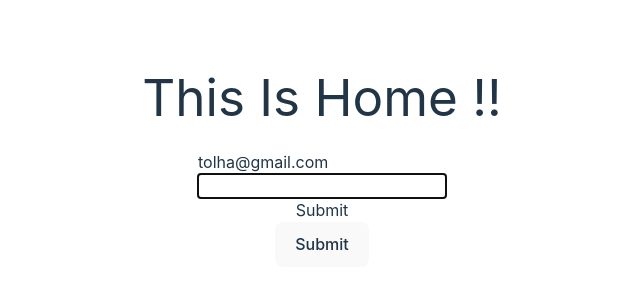
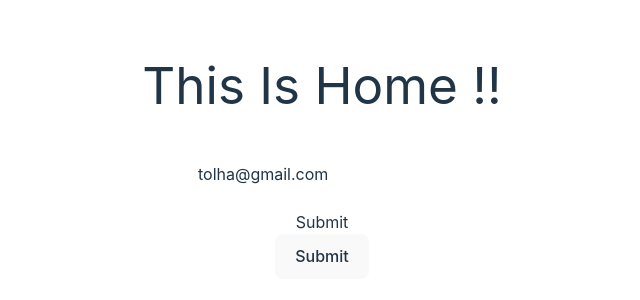
Before and after one commit to sheikhmuhammadantor/milestone-08-react-router, a React (Vite) app in the folder Module46/FromAndContextAPI/: page /home in a window 1280 px wide. Shown: the part 232-532 px from the top of the page, without its empty margins (318-958 px from the left). Built offline with nearby package versions, Linux system fonts and the light colour scheme.

Commit message:
Custom Hook, HookFrom.

```diff
--- /dev/null
+++ b/Module46/FromAndContextAPI/src/compontnts/Form/HookFrom.jsx
@@ -0,0 +1,49 @@
+import useInputState from "../Hook/useInputState";
+import useInputStateObj from "../Hook/useInputStateObj";
+
+function HookFrom() {
+
+    const [name, handelSetName] = useInputState()
+    const [password, handelSetPassword] = useInputState()
+    const phoneState = useInputStateObj();
+
+    const handelNameChange = (e) => {
+        handelSetName(e.target.value);
+    }
+
+    const handelPasswordChange = (e) => {
+        handelSetPassword(e.target.value);
+    }
+
+    const handelSubmit = (e) => {
+        e.preventDefault()
+        console.log(name);
+        console.log(phoneState.data);
+        console.log(password);
+    }
+
+    return (
+        <div>
+            <form onSubmit={handelSubmit} className="space-y-2">
+                <input onChange={handelNameChange} type="text" name="name" />
+                <br />
+                <input {...phoneState} type="text" name="phone" />
+                <br />
+                <input defaultValue={'tolha@gmail.com'} type="email" name="email" />
+                <br />
+                <input onChange={handelPasswordChange} type="password" name="password" />
+                <br />
+                <input type="submit" value="Submit" className="border p-2 rounded-xl px-4 bg-gray-800" />
+                <br />
+                <button type="submit">Submit</button>
+                <div>
+                    {name && <p>Name : {name}</p>}
+                    {phoneState.data && <p>Phone : {phoneState.data}</p>}
+                    {password && <p>Password : {password}</p>}
+                </div>
+            </form>
+        </div>
+    )
+}
+
+export default HookFrom
--- a/Module46/FromAndContextAPI/src/compontnts/Home.jsx
+++ b/Module46/FromAndContextAPI/src/compontnts/Home.jsx
@@ -1,5 +1,6 @@
 import PageTitle from "../utility/PageTitle";
-import UseRefFrom from "./Form/UseRefFrom";
+import HookFrom from "./Form/HookFrom";
+// import UseRefFrom from "./Form/UseRefFrom";
 // import StateForm from "./Form/StateForm";
 // import SimpleForm from "./Form/SimpleForm";
 
@@ -13,7 +14,8 @@ export default function Home() {
 
       {/* <SimpleForm></SimpleForm> */}
       {/* <StateForm></StateForm> */}
-      <UseRefFrom></UseRefFrom>
+      {/* <UseRefFrom></UseRefFrom> */}
+      <HookFrom></HookFrom>
 
     </div>
   )
--- /dev/null
+++ b/Module46/FromAndContextAPI/src/compontnts/Hook/useInputState.js
@@ -0,0 +1,12 @@
+import { useState } from "react"
+
+const useInputState = (defaultValue = null) => {
+    const [data, setData] = useState(defaultValue);
+
+    const handelSetData = (vlu) => {
+        setData(vlu);
+    }
+    return [data, handelSetData]
+}
+
+export default useInputState;
--- /dev/null
+++ b/Module46/FromAndContextAPI/src/compontnts/Hook/useInputStateObj.js
@@ -0,0 +1,15 @@
+import { useState } from "react"
+
+const useInputStateObj = (defaultValue = null) => {
+    const [data, setData] = useState(defaultValue);
+
+    const onChange = (vlu) => {
+        setData(vlu.target.value);
+    }
+    return {
+        data,
+        onChange
+    }
+}
+
+export default useInputStateObj;
```
